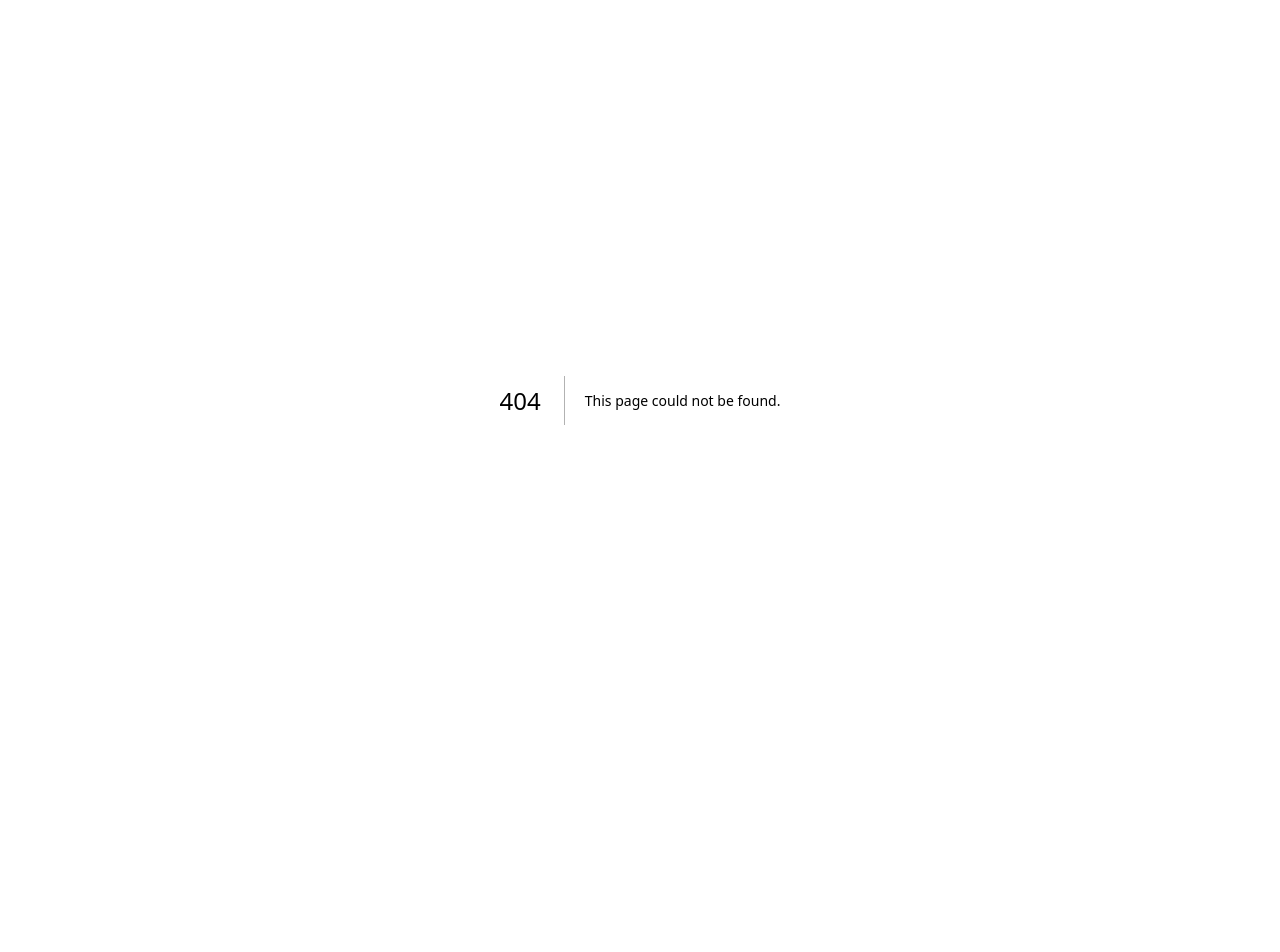
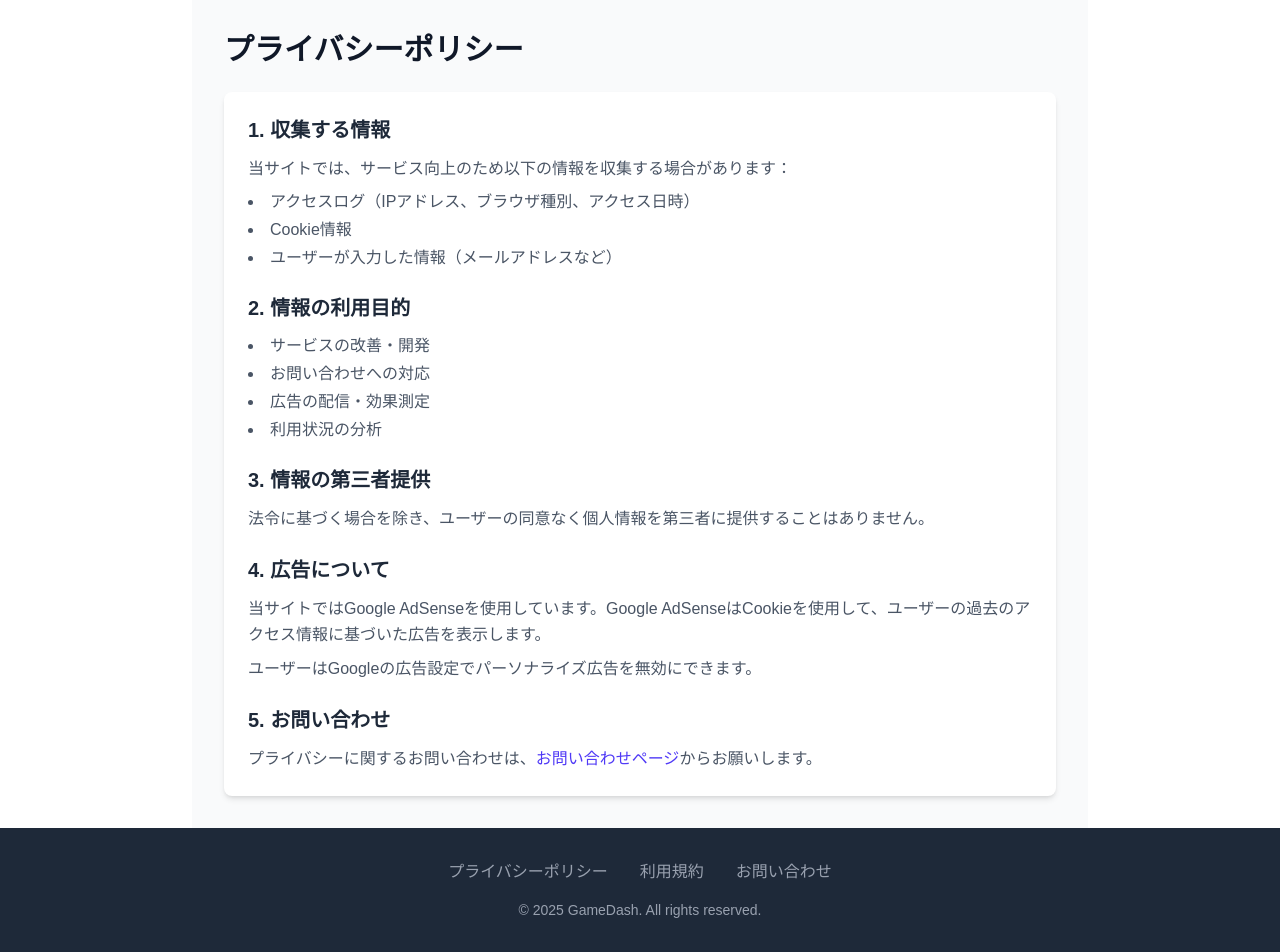
Before and after one commit to tomoakinozaki/GameDash, a Next.js app: page /privacy-policy in a window 1280 px wide. Before the commit this address had no page. Before the commit the page ends 800 px from the top, so only its background shows below. Built offline with nearby package versions, Linux system fonts and the light colour scheme.

Commit message:
feat: add privacy policy, contact, and terms pages for AdSense

```diff
--- /dev/null
+++ b/app/contact/page.tsx
@@ -0,0 +1,46 @@
+export default function Contact() {
+  return (
+    <main className="p-8 max-w-4xl mx-auto bg-gray-50 min-h-screen">
+      <h1 className="text-3xl font-bold text-gray-900 mb-6">お問い合わせ</h1>
+
+      <div className="bg-white rounded-lg shadow-md p-6 space-y-6">
+        <section>
+          <h2 className="text-xl font-semibold text-gray-800 mb-3">運営者情報</h2>
+          <div className="text-gray-600 space-y-2">
+            <p><span className="font-medium">サイト名:</span> GameDash</p>
+            <p><span className="font-medium">運営者:</span> 個人</p>
+            <p><span className="font-medium">メール:</span> contact@gamedash.example.com</p>
+          </div>
+        </section>
+
+        <section>
+          <h2 className="text-xl font-semibold text-gray-800 mb-3">お問い合わせ内容</h2>
+          <div className="text-gray-600 space-y-2">
+            <p>以下の内容についてお問い合わせいただけます：</p>
+            <ul className="list-disc list-inside space-y-1">
+              <li>サイトのバグ報告</li>
+              <li>機能リクエスト</li>
+              <li>広告掲載について</li>
+              <li>パートナーシップについて</li>
+              <li>その他</li>
+            </ul>
+          </div>
+        </section>
+
+        <section>
+          <h2 className="text-xl font-semibold text-gray-800 mb-3">免責事項</h2>
+          <p className="text-gray-600 leading-relaxed">
+            当サイトに掲載されている情報は、公開時点でのものです。最新情報は各ストアの公式サイトをご確認ください。
+          </p>
+        </section>
+
+        <div className="bg-gray-100 rounded-lg p-4">
+          <p className="text-gray-700">
+            お問い合わせはメールにてお願いいたします。<br />
+            返信には数日かかる場合がございます。
+          </p>
+        </div>
+      </div>
+    </main>
+  );
+}
--- a/app/layout.tsx
+++ b/app/layout.tsx
@@ -1,5 +1,6 @@
 import type { Metadata } from "next";
 import { Geist, Geist_Mono } from "next/font/google";
+import Link from "next/link";
 import "./globals.css";
 
 const geistSans = Geist({
@@ -13,8 +14,8 @@ const geistMono = Geist_Mono({
 });
 
 export const metadata: Metadata = {
-  title: "Create Next App",
-  description: "Generated by create next app",
+  title: "GameDash - ゲーム価格比較サイト",
+  description: "Epic Games、GOG、Steamなどのゲーム価格を比較。無料ゲームや割引情報をリアルタイムで確認できます。",
 };
 
 export default function RootLayout({
@@ -24,10 +25,30 @@ export default function RootLayout({
 }>) {
   return (
     <html
-      lang="en"
+      lang="ja"
       className={`${geistSans.variable} ${geistMono.variable} h-full antialiased`}
     >
-      <body className="min-h-full flex flex-col">{children}</body>
+      <body className="min-h-full flex flex-col">
+        {children}
+        <footer className="bg-gray-800 text-gray-400 py-8 mt-auto">
+          <div className="max-w-5xl mx-auto px-8">
+            <div className="flex flex-wrap gap-8 justify-center mb-4">
+              <Link href="/privacy-policy" className="hover:text-white transition-colors">
+                プライバシーポリシー
+              </Link>
+              <Link href="/terms" className="hover:text-white transition-colors">
+                利用規約
+              </Link>
+              <Link href="/contact" className="hover:text-white transition-colors">
+                お問い合わせ
+              </Link>
+            </div>
+            <p className="text-center text-sm">
+              © 2025 GameDash. All rights reserved.
+            </p>
+          </div>
+        </footer>
+      </body>
     </html>
   );
 }
--- /dev/null
+++ b/app/privacy-policy/page.tsx
@@ -0,0 +1,57 @@
+export default function PrivacyPolicy() {
+  return (
+    <main className="p-8 max-w-4xl mx-auto bg-gray-50 min-h-screen">
+      <h1 className="text-3xl font-bold text-gray-900 mb-6">プライバシーポリシー</h1>
+
+      <div className="bg-white rounded-lg shadow-md p-6 space-y-6">
+        <section>
+          <h2 className="text-xl font-semibold text-gray-800 mb-3">1. 収集する情報</h2>
+          <p className="text-gray-600 leading-relaxed">
+            当サイトでは、サービス向上のため以下の情報を収集する場合があります：
+          </p>
+          <ul className="list-disc list-inside text-gray-600 mt-2 space-y-1">
+            <li>アクセスログ（IPアドレス、ブラウザ種別、アクセス日時）</li>
+            <li>Cookie情報</li>
+            <li>ユーザーが入力した情報（メールアドレスなど）</li>
+          </ul>
+        </section>
+
+        <section>
+          <h2 className="text-xl font-semibold text-gray-800 mb-3">2. 情報の利用目的</h2>
+          <ul className="list-disc list-inside text-gray-600 space-y-1">
+            <li>サービスの改善・開発</li>
+            <li>お問い合わせへの対応</li>
+            <li>広告の配信・効果測定</li>
+            <li>利用状況の分析</li>
+          </ul>
+        </section>
+
+        <section>
+          <h2 className="text-xl font-semibold text-gray-800 mb-3">3. 情報の第三者提供</h2>
+          <p className="text-gray-600 leading-relaxed">
+            法令に基づく場合を除き、ユーザーの同意なく個人情報を第三者に提供することはありません。
+          </p>
+        </section>
+
+        <section>
+          <h2 className="text-xl font-semibold text-gray-800 mb-3">4. 広告について</h2>
+          <p className="text-gray-600 leading-relaxed">
+            当サイトではGoogle AdSenseを使用しています。Google AdSenseはCookieを使用して、ユーザーの過去のアクセス情報に基づいた広告を表示します。
+          </p>
+          <p className="text-gray-600 leading-relaxed mt-2">
+            ユーザーはGoogleの広告設定でパーソナライズ広告を無効にできます。
+          </p>
+        </section>
+
+        <section>
+          <h2 className="text-xl font-semibold text-gray-800 mb-3">5. お問い合わせ</h2>
+          <p className="text-gray-600 leading-relaxed">
+            プライバシーに関するお問い合わせは、
+            <a href="/contact" className="text-indigo-600 hover:underline">お問い合わせページ</a>
+            からお願いします。
+          </p>
+        </section>
+      </div>
+    </main>
+  );
+}
--- /dev/null
+++ b/app/terms/page.tsx
@@ -0,0 +1,53 @@
+export default function Terms() {
+  return (
+    <main className="p-8 max-w-4xl mx-auto bg-gray-50 min-h-screen">
+      <h1 className="text-3xl font-bold text-gray-900 mb-6">利用規約</h1>
+
+      <div className="bg-white rounded-lg shadow-md p-6 space-y-6">
+        <section>
+          <h2 className="text-xl font-semibold text-gray-800 mb-3">1. サービスについて</h2>
+          <p className="text-gray-600 leading-relaxed">
+            GameDash（以下「当サイト」）は、ゲームの価格情報をまとめた情報サイトです。
+          </p>
+        </section>
+
+        <section>
+          <h2 className="text-xl font-semibold text-gray-800 mb-3">2. 情報の正確性</h2>
+          <p className="text-gray-600 leading-relaxed">
+            当サイトに掲載されている情報は、公開時点での正確な情報であることを心がけていますが、完全性を保証するものではありません。最新情報は各ストアの公式サイトをご確認ください。
+          </p>
+        </section>
+
+        <section>
+          <h2 className="text-xl font-semibold text-gray-800 mb-3">3. アフィリエイトリンク</h2>
+          <p className="text-gray-600 leading-relaxed">
+            当サイトにはアフィリエイトリンクが含まれています。リンク経由で購入すると、当サイトが紹介料を受け取る場合があります。商品の価格やサービス内容に影響はありません。
+          </p>
+        </section>
+
+        <section>
+          <h2 className="text-xl font-semibold text-gray-800 mb-3">4. 禁止事項</h2>
+          <ul className="list-disc list-inside text-gray-600 space-y-1">
+            <li>当サイトのコンテンツの無断転載</li>
+            <li>当サイトへの不正アクセス</li>
+            <li>他のユーザーへの迷惑行為</li>
+          </ul>
+        </section>
+
+        <section>
+          <h2 className="text-xl font-semibold text-gray-800 mb-3">5. 免責事項</h2>
+          <p className="text-gray-600 leading-relaxed">
+            当サイトの利用によって生じた損害について、当サイトは一切の責任を負いません。
+          </p>
+        </section>
+
+        <section>
+          <h2 className="text-xl font-semibold text-gray-800 mb-3">6. 規約の変更</h2>
+          <p className="text-gray-600 leading-relaxed">
+            当サイトは、必要に応じて本規約を変更する権利を有します。
+          </p>
+        </section>
+      </div>
+    </main>
+  );
+}
```
